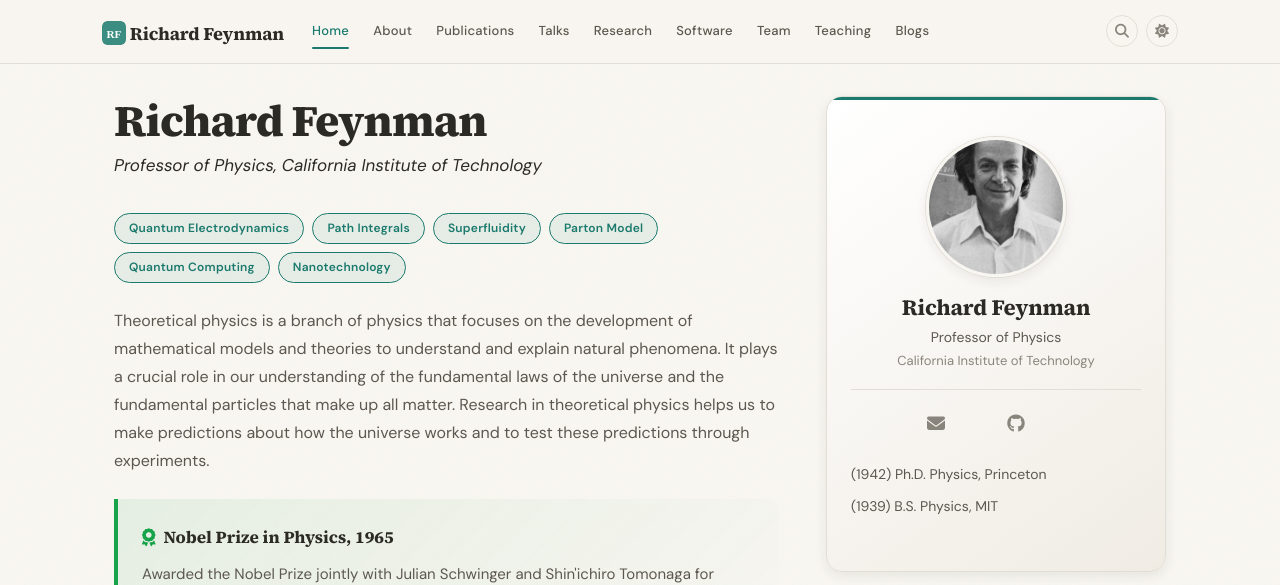
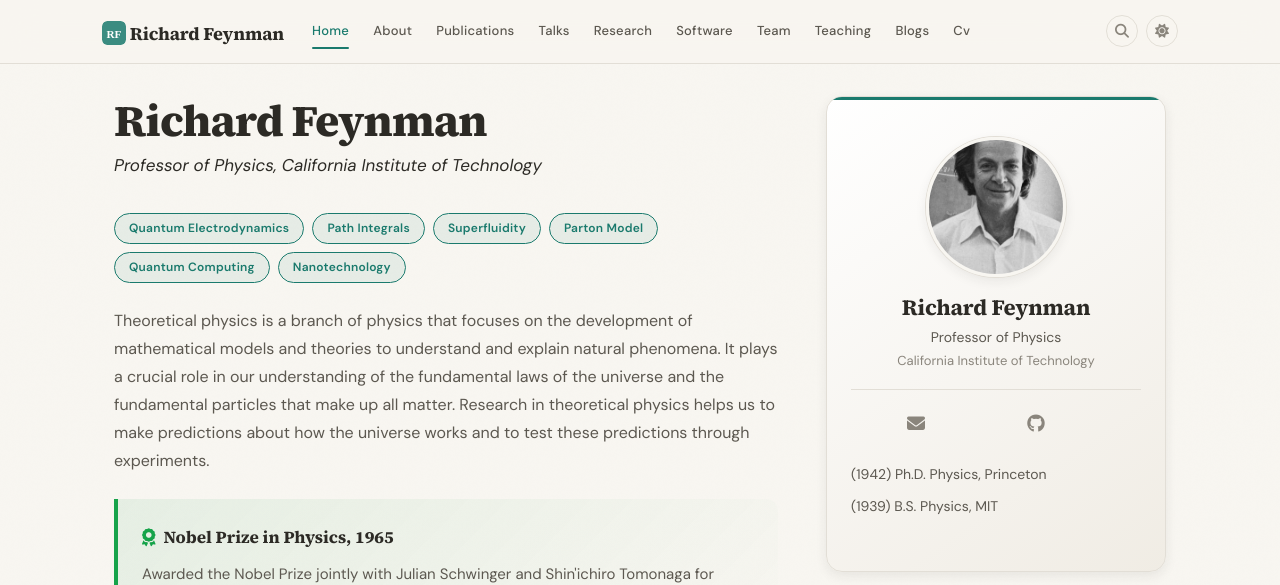
Before and after one commit to Sebastfi27/WebPrueba, a Jekyll site: the page built from _pages/home.md, in a window 1280 px wide. Shown: the top 585 px of the page. Built offline with Jekyll 4.4.1, drawn with Linux system fonts in a browser that asks for light colours; a style sheet for code colours, icons or effects is not loaded.

Commit message:
Update CV path in configuration file

```diff
--- a/_config.yml
+++ b/_config.yml
@@ -17,7 +17,7 @@ links:
   orcid: ""
   twitter: ""
   linkedin: ""
-  cv: ""  # e.g., "papers/cv.pdf" — leave blank to hide the CV icon
+  cv: "/cv/"  # e.g., "papers/cv.pdf" — leave blank to hide the CV icon
 
 # ============================================================
 # STEP 3: Site Settings
@@ -44,6 +44,7 @@ nav_pages:
   - name: team
   - name: teaching
   - name: blogs
+  - name: cv
 
 # ============================================================
 # Advanced Settings (you probably don't need to change these)
```
